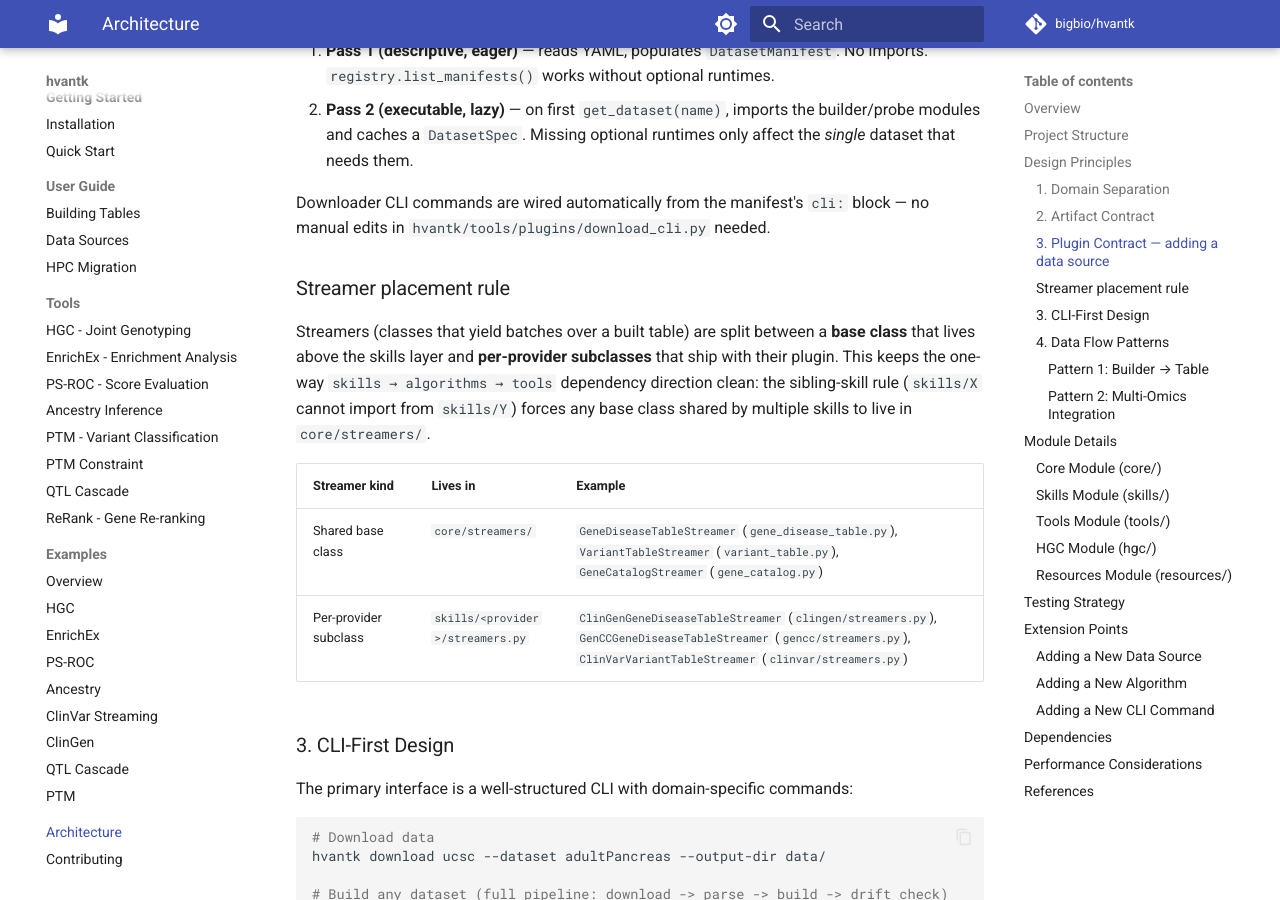
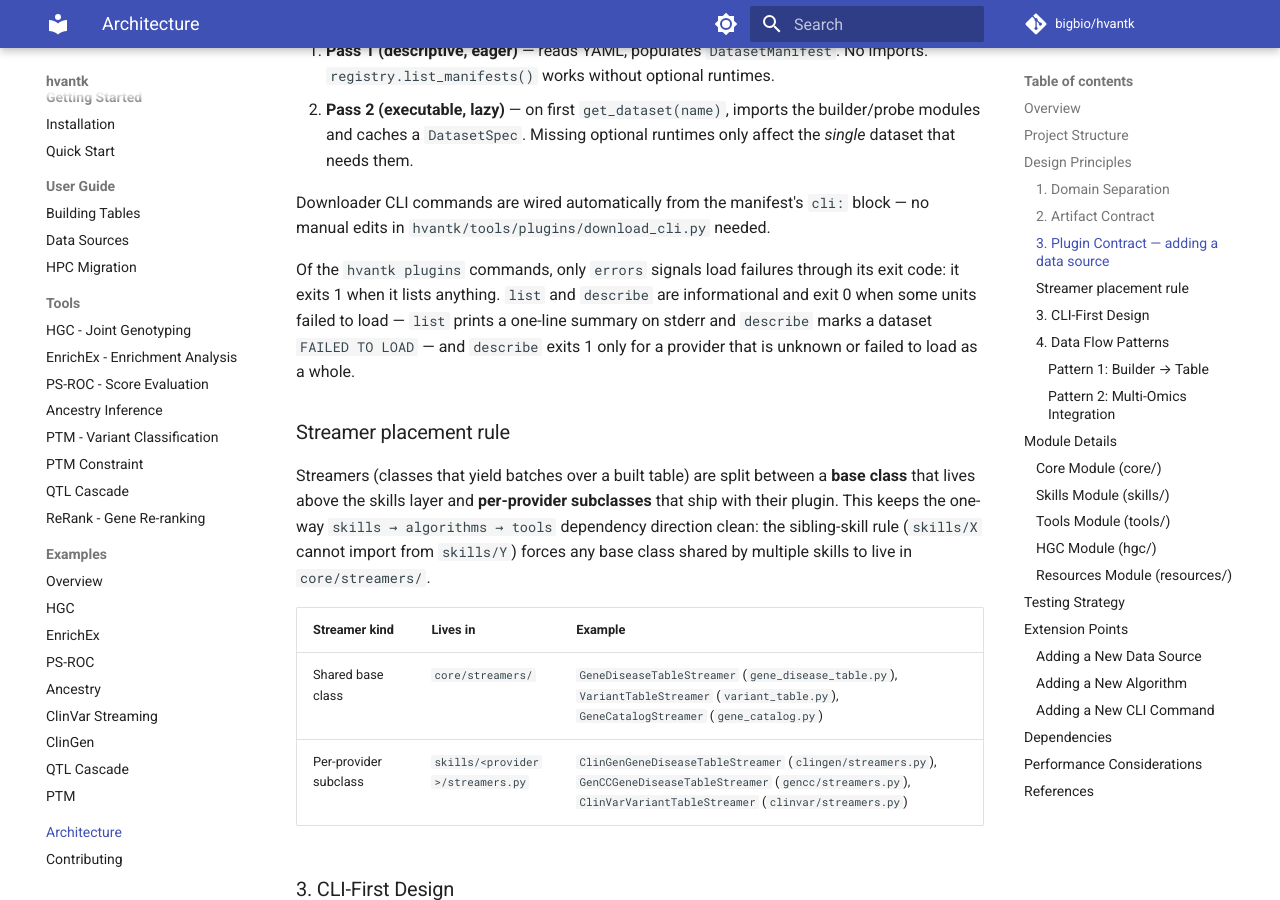
Before and after one commit to bigbio/hvantk, an MkDocs documentation site: the page built from docs_site/architecture.md, in a window 1280 px wide and 900 px high, scrolled down 6224 px. Built offline with MkDocs 1.6.1 and Material for MkDocs 9.7.7, drawn with Linux system fonts in a browser that asks for light colours; comment, search, counter and statistics services are not loaded; some of the changed text lies outside the part shown.

Commit message:
docs(plugins): state that only `plugins errors` signals load failures by exit code
`hvantk plugins list` and `plugins describe` exit 0 when units failed to load
(list prints a one-line stderr summary, describe marks a dataset FAILED TO
LOAD), while `plugins errors` exits 1 whenever it lists anything. Keep that
split -- list and describe are informational, errors is the check -- and say
so where people read it: the three commands' --help, the plugins tool
manifest, the architecture page, the usage guide and the contributing
guide. The new-provider checklists now run `plugins errors` too, because
`list` and `describe` exit 0 regardless.

Part of #408.

```diff
--- a/docs_site/architecture.md
+++ b/docs_site/architecture.md
@@ -312,6 +312,12 @@ The plugin loader (`hvantk/core/plugin/loader.py`) discovers manifests via a
 Downloader CLI commands are wired automatically from the manifest's `cli:`
 block — no manual edits in `hvantk/tools/plugins/download_cli.py` needed.
 
+Of the `hvantk plugins` commands, only `errors` signals load failures through its
+exit code: it exits 1 when it lists anything. `list` and `describe` are
+informational and exit 0 when some units failed to load — `list` prints a one-line
+summary on stderr and `describe` marks a dataset `FAILED TO LOAD` — and `describe`
+exits 1 only for a provider that is unknown or failed to load as a whole.
+
 ### Streamer placement rule
 
 Streamers (classes that yield batches over a built table) are split between a
@@ -491,7 +497,9 @@ checklist:
    round-trip test named `test_*round_trip*`, with no `skip`/`skipif` marker
    and marked `hail` for a `backend: hail` dataset
    (`hvantk/tests/test_plugin_contract_artifacts.py` checks this).
-5. Run `hvantk plugins list` — your plugin should appear.
+5. Run `hvantk plugins list` — your plugin should appear — and
+   `hvantk plugins errors`, which exits 1 if anything failed to load (`list`
+   exits 0 regardless).
 
 See `hvantk/skills/_conventions/SKILL.md` for the full contract.
 
```
Also changed, not shown: CONTRIBUTING.md (+1 -1 lines), docs_site/guide/usage.md (+4 -0 lines), 2 other files.
